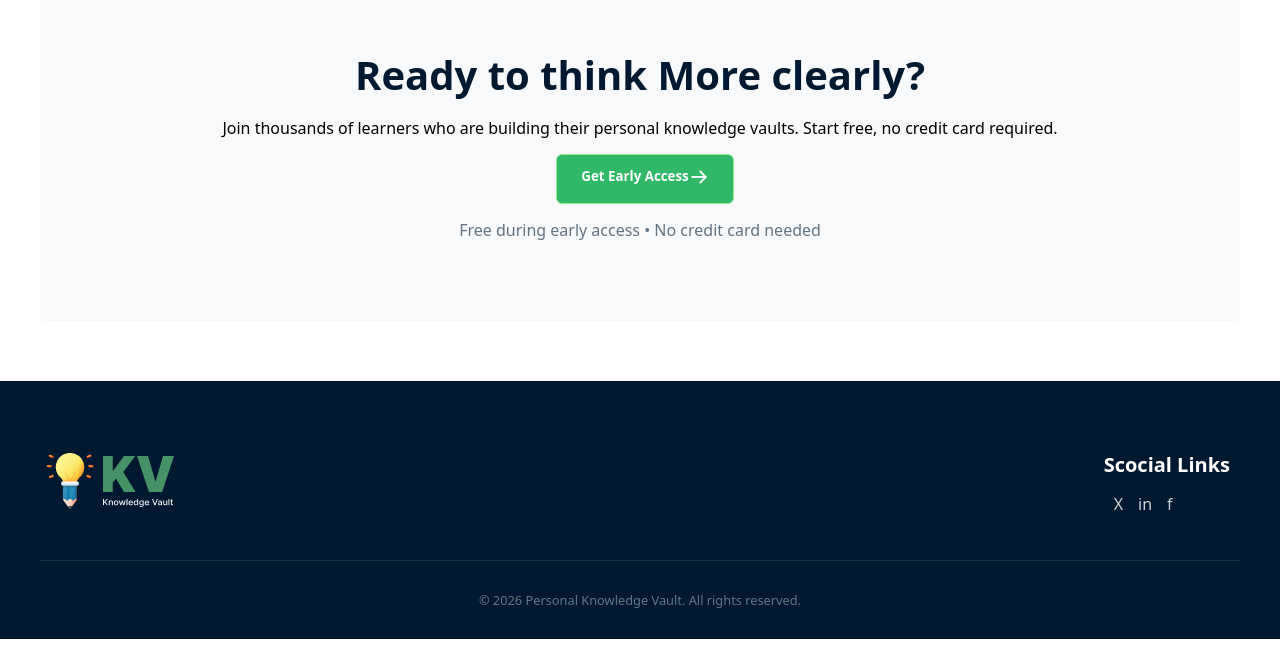
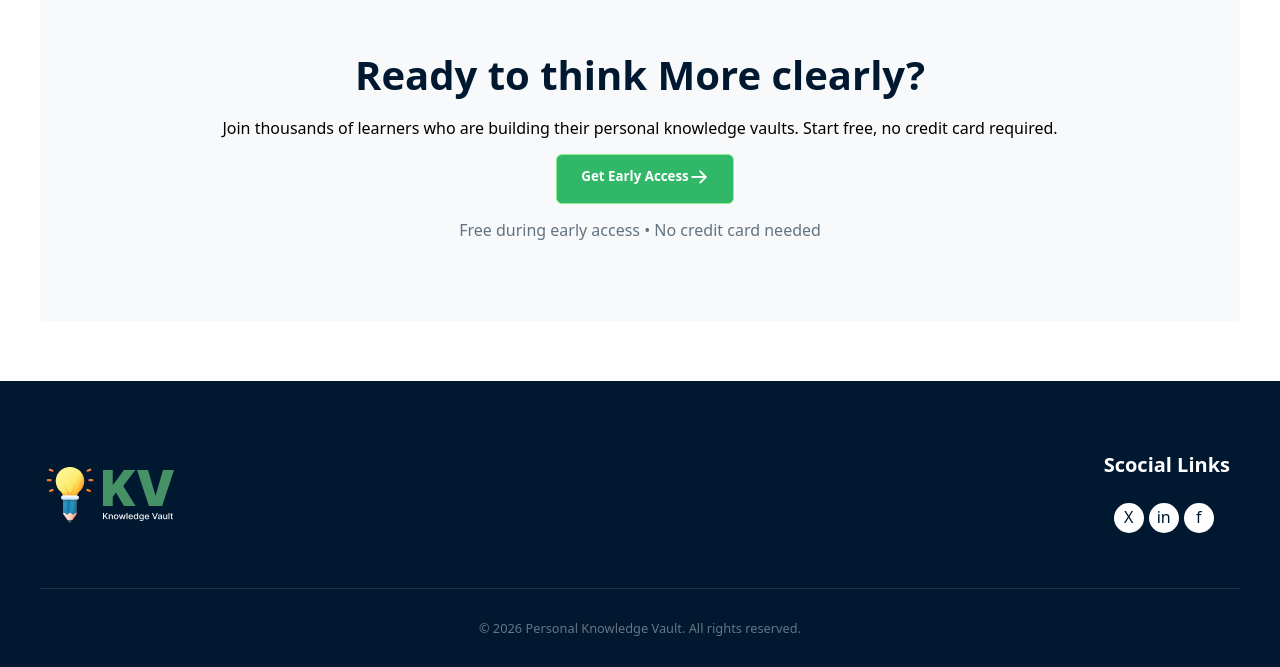
Before and after one commit to parvez4987/parvez_assignment_1, a plain HTML site: page index.html in a window 1280 px wide. Shown: the part 1976-2643 px from the top of the page. Before the commit the page ends 2615 px from the top, so only its background shows below. Drawn offline with Linux system fonts and the light colour scheme.

Commit message:
Final commit

```diff
--- a/style.css
+++ b/style.css
@@ -296,16 +296,19 @@
     color: white;
 }
 .footer_icon{
-    padding: 5px;
+    padding: 15px;
     text-align: center;
     display: flex;
 }
 .footer_icon p{
-    color: white;
-    margin-left: 15px;
-    opacity: 0.8;
-    transition: opacity 0.3s;
+    height: 30px;
+    width: 30px;
+    color: #001931;
     border-radius: 100%;
+    margin-left: 5px;
+    background-color: white;
+    padding: 3px;
+    text-align: center;
 
 }
 
```
